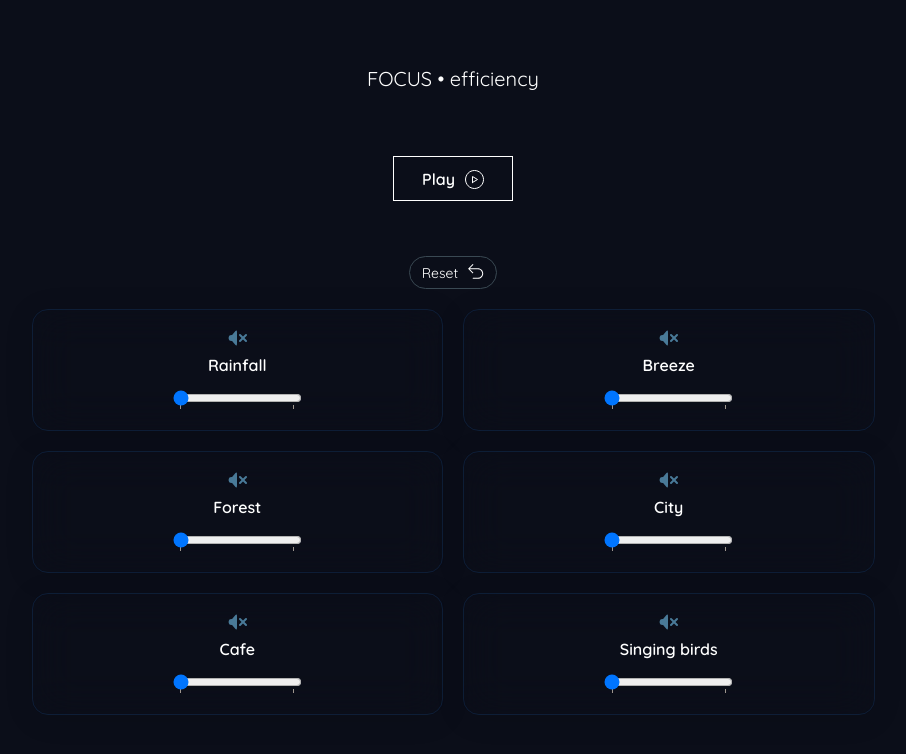
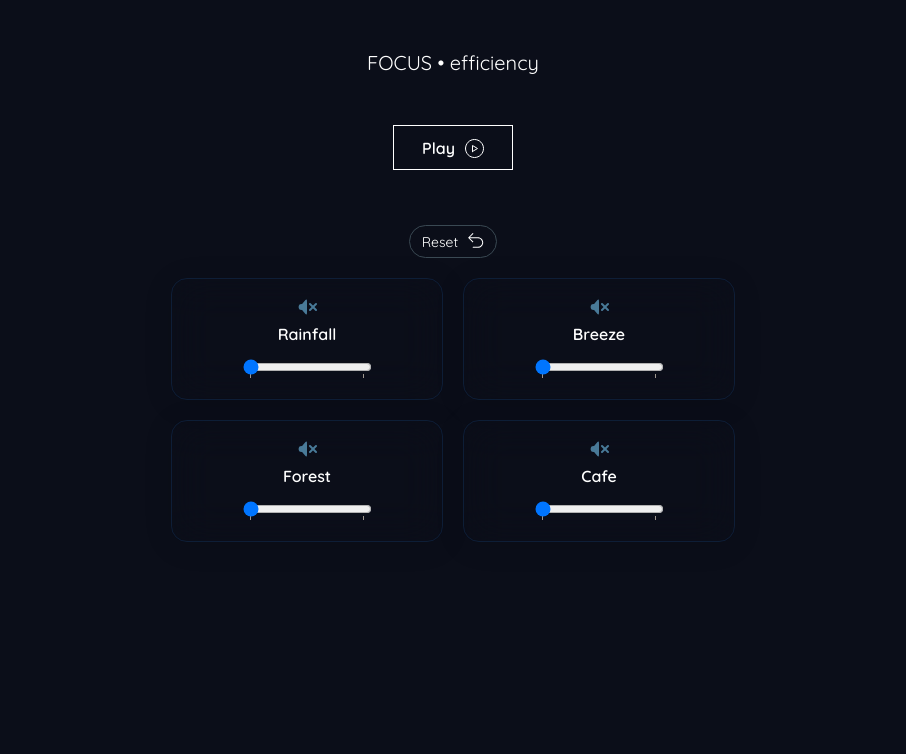
Before and after one commit to AliWayDev/focusify, a React (Create React App) app: page / in a window 1280 px wide. Shown: the top 754 px of the page, without its empty margins (187-1093 px from the left). Built offline with nearby package versions, Linux system fonts and the light colour scheme; no server answers; the HTML template or start-up script is replaced by a standard one.

Commit message:
Reduced sounds

```diff
--- a/src/assets/data.js
+++ b/src/assets/data.js
@@ -20,25 +20,25 @@ export const soundDatas = [
     isActive: false,
     path: "/audios/forest.mp3"
   },
+  // {
+  //   id: 4,
+  //   title: "City",
+  //   volume: 0,
+  //   isActive: false,
+  //   path: "/audios/city.mp3"
+  // },
   {
     id: 4,
-    title: "City",
-    volume: 0,
-    isActive: false,
-    path: "/audios/city.mp3"
-  },
-  {
-    id: 5,
     title: "Cafe",
     volume: 0,
     isActive: false,
     path: "/audios/cafe.mp3"
   },
-  {
-    id: 6,
-    title: "Singing birds",
-    volume: 0,
-    isActive: false,
-    path: "/audios/singing_birds.mp3"
-  },
+  // {
+  //   id: 6,
+  //   title: "Singing birds",
+  //   volume: 0,
+  //   isActive: false,
+  //   path: "/audios/singing_birds.mp3"
+  // },
 ];
--- a/src/audioEngine.js
+++ b/src/audioEngine.js
@@ -3,6 +3,7 @@ import { soundDatas } from "./assets/data";
 const audioContext = new AudioContext();
 
 const masterGain = audioContext.createGain();
+
 masterGain.gain.value = 0;
 masterGain.connect(audioContext.destination);
 
```
